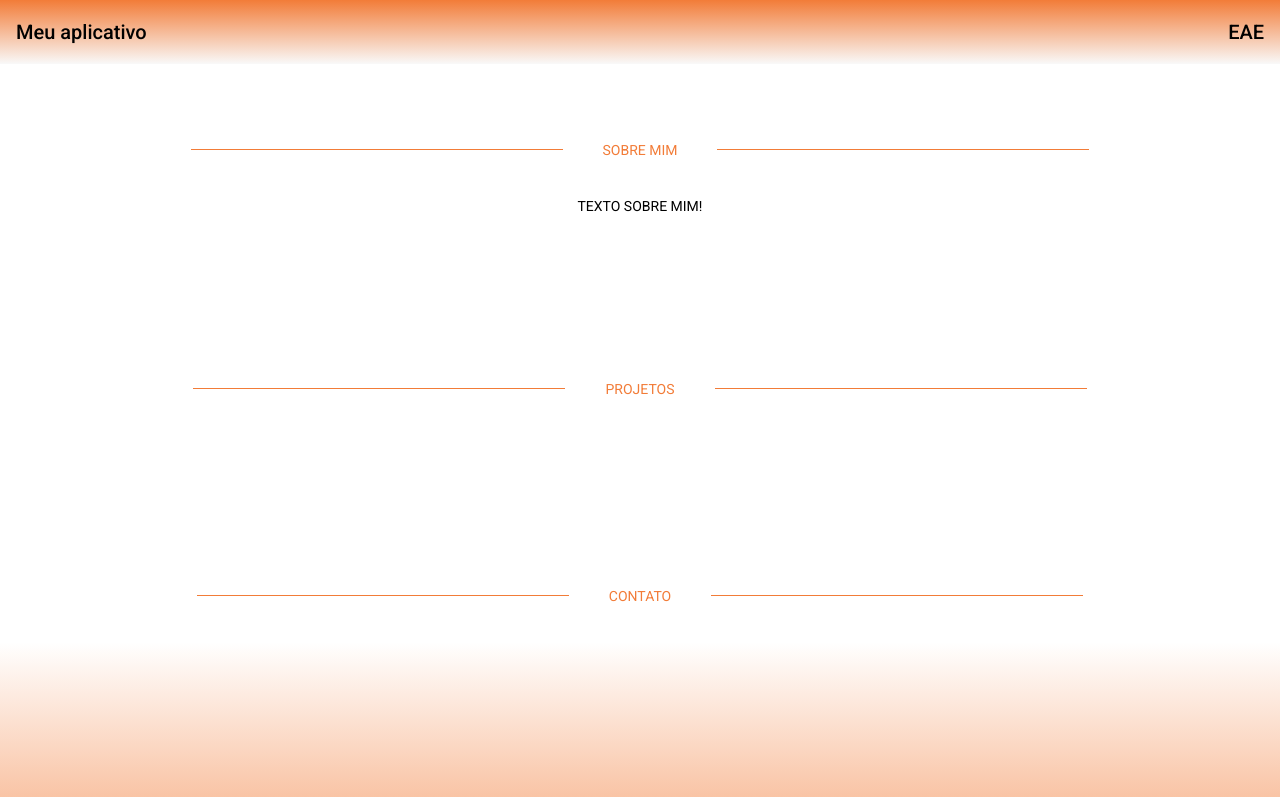
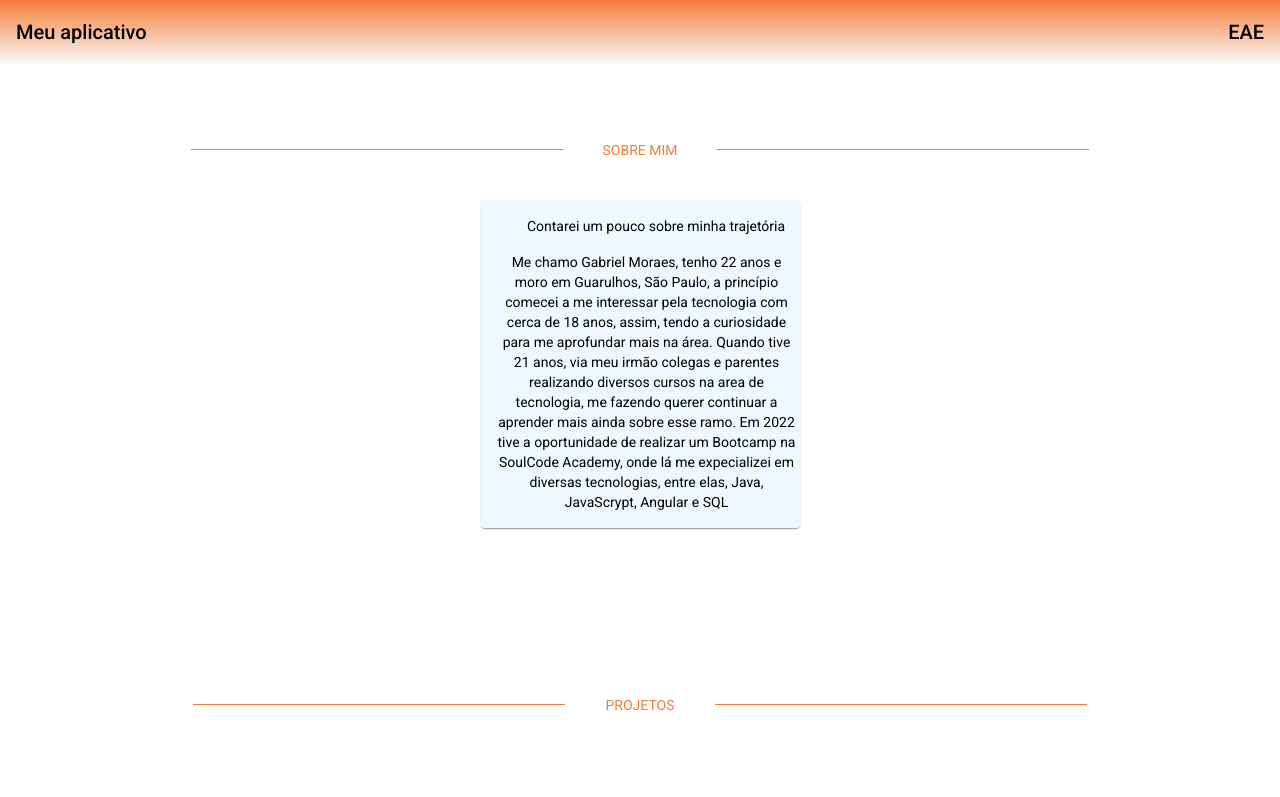
Before and after one commit to gabrielmoraes2/portfolio-tp, an Angular app: page / in a window 1280 px wide. Shown: the top 797 px of the page. Built offline with nearby package versions, Linux system fonts and the light colour scheme.

Commit message:
Portfólio

```diff
--- a/src/app/home/home.component.html
+++ b/src/app/home/home.component.html
@@ -5,7 +5,7 @@
       <h6>SOBRE MIM</h6>
       <div class="linha"></div>
     </div>
-    <p class="texto">TEXTO SOBRE MIM!</p>
+    <p class="texto"><app-sobremim></app-sobremim></p>
   </section>
   <section class="section-2">
     <div class="projetos">
--- a/src/app/home/home.component.ts
+++ b/src/app/home/home.component.ts
@@ -1,4 +1,5 @@
 import { Component, OnInit } from '@angular/core';
+
 
 @Component({
   selector: 'app-home',
@@ -12,4 +13,5 @@ export class HomeComponent implements OnInit {
   ngOnInit(): void {
   }
 
+
 }
--- a/src/app/sobremim/sobremim.component.css
+++ b/src/app/sobremim/sobremim.component.css
@@ -0,0 +1,19 @@
+.sobreMim {
+  max-width: 287px;
+  margin: 4px;
+  background-color: aliceblue;
+}
+
+.subtitle{
+    text-align: center;
+    font-size: 14px;
+    width: 287.06px;
+    color: black;
+}
+
+.textinho{
+    text-align: center;
+    font-size: 14px;
+    width: 300px;
+    color: black;
+}
--- a/src/app/sobremim/sobremim.component.html
+++ b/src/app/sobremim/sobremim.component.html
@@ -1,3 +1,13 @@
-<h1>
-Me chamo Gabriel
-</h1>
+<mat-card class="sobreMim">
+    <mat-card-header>
+        <mat-card-subtitle class="subtitle">Contarei um pouco sobre minha trajetória</mat-card-subtitle>
+    </mat-card-header>
+    <mat-card-content class="textinho">
+        Me chamo Gabriel Moraes, tenho 22 anos e moro em Guarulhos, São Paulo, a princípio comecei a me interessar
+        pela tecnologia com cerca de 18 anos, assim, tendo a curiosidade para me aprofundar mais na área.
+        Quando tive 21 anos, via meu irmão colegas e parentes realizando diversos cursos na area de tecnologia,
+        me fazendo querer continuar a aprender mais ainda sobre esse ramo.
+        Em 2022 tive a oportunidade de realizar um Bootcamp na SoulCode Academy, onde lá me expecializei
+        em diversas tecnologias, entre elas, Java, JavaScrypt, Angular e SQL
+    </mat-card-content>
+</mat-card>
```
Also changed, not shown: src/app/services/projetos.service.ts (added, +8 -0 lines), 1 other file (tests, documents, lock files or other folders).
